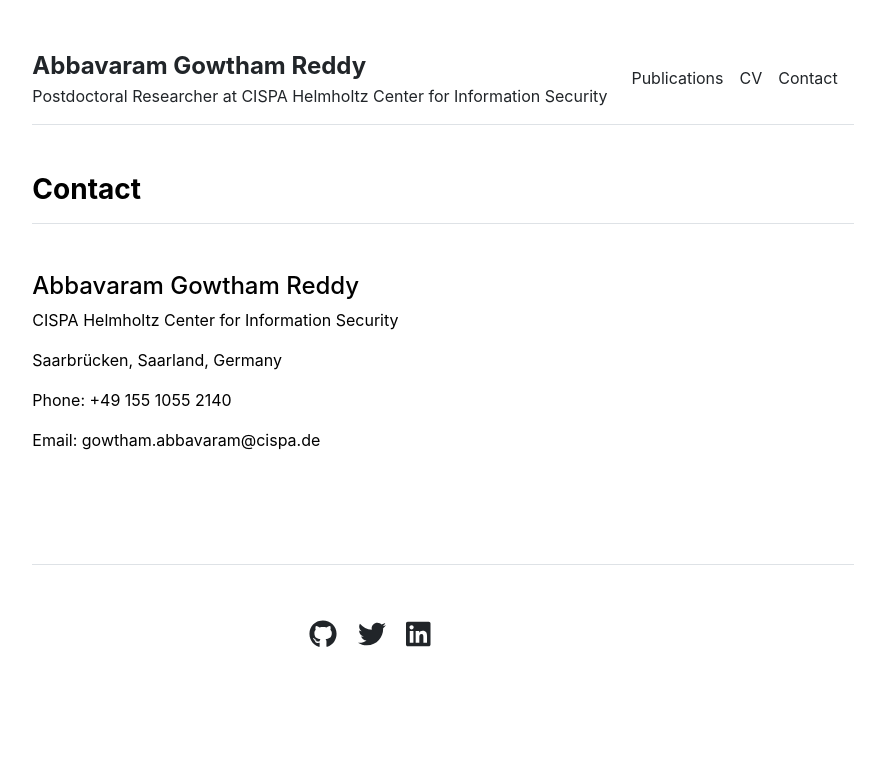
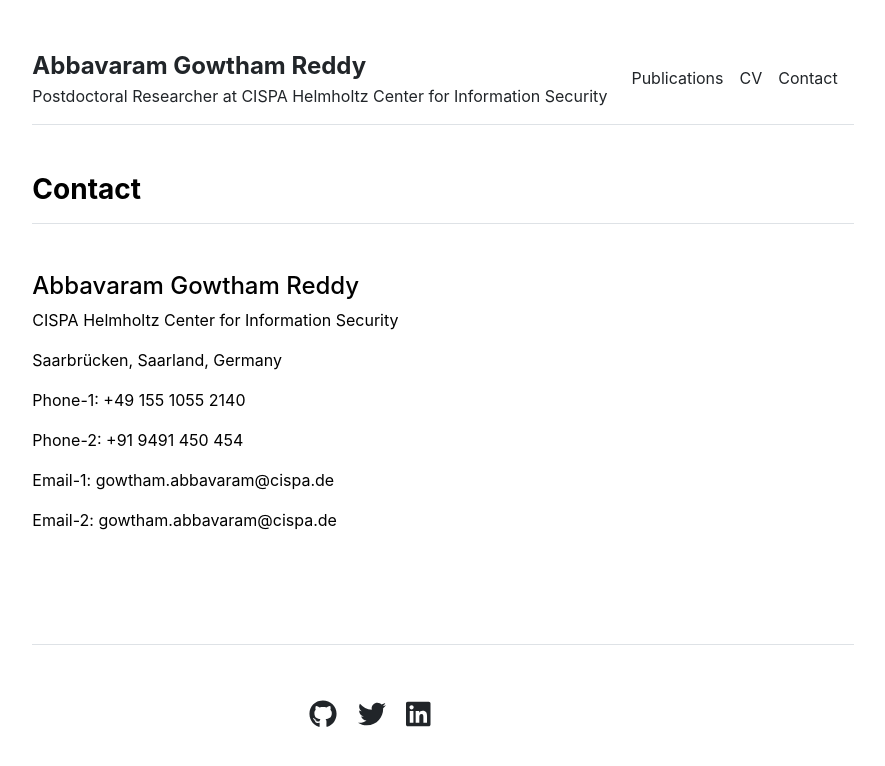
Before and after one commit to gautam0707/gautam0707.github.io, a Jekyll site: the page built from contact.md, in a window 1280 px wide. Shown: the top 766 px of the page, without its empty margins (197-1082 px from the left). Built offline with Jekyll 4.4.1, drawn with Linux system fonts in a browser that asks for light colours; a style sheet for code colours, icons or effects is not loaded.

Commit message:
contact update

```diff
--- a/_data/settings.yml
+++ b/_data/settings.yml
@@ -22,4 +22,4 @@ social:
 - {icon: 'fab fa-linkedin', link: 'https://linkedin.com/in/gowthamabbavaram'}
 
 contacts:
-- {name: 'Abbavaram Gowtham Reddy', department: 'CISPA Helmholtz Center for Information Security', institution_address: 'Saarbrücken, Saarland, Germany', phone: '+49 155 1055 2140', email: 'gowtham.abbavaram@cispa.de'}
+- {name: 'Abbavaram Gowtham Reddy', department: 'CISPA Helmholtz Center for Information Security', institution_address: 'Saarbrücken, Saarland, Germany', phone: '+49 155 1055 2140', phone2: '+91 9491 450 454', email: 'gowtham.abbavaram@cispa.de', email2: 'gowtham.abbavaram@cispa.de'}
--- a/_includes/contact.html
+++ b/_includes/contact.html
@@ -7,8 +7,10 @@
         <h4>{{ contact.name }}</h4>
         <p>{{ contact.department }}</p>
         <p> {{ contact.institution_address }}</p>
-        <p>Phone: {{ contact.phone }}</p>
-        <p>Email: {{ contact.email }}</p>
+        <p>Phone-1: {{ contact.phone }}</p>
+        <p>Phone-2: {{ contact.phone2 }}</p>
+        <p>Email-1: {{ contact.email }}</p>
+        <p>Email-2: {{ contact.email2 }}</p>
         <!-- <p>Office: {{ contact.office }}</p> -->
       </div>
       <!-- <div class="col-md-6">
```
